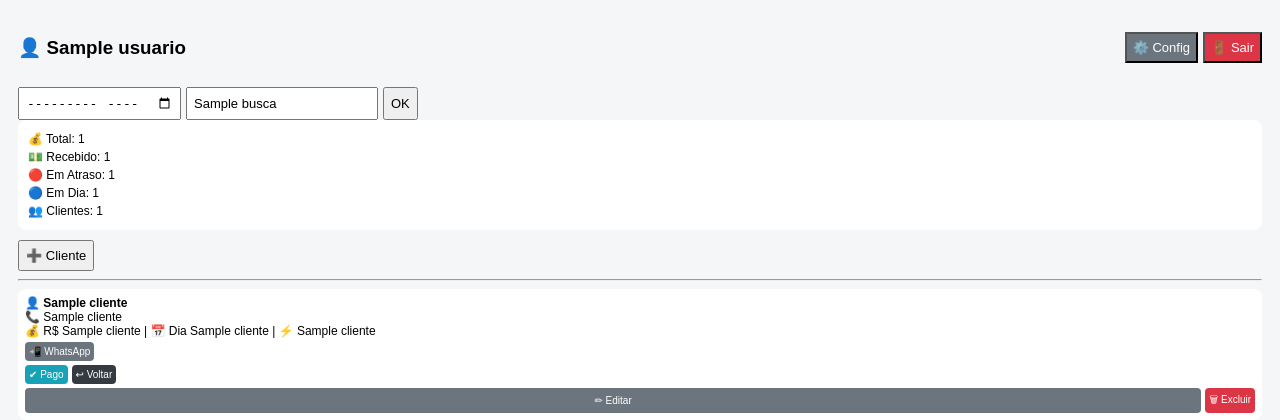
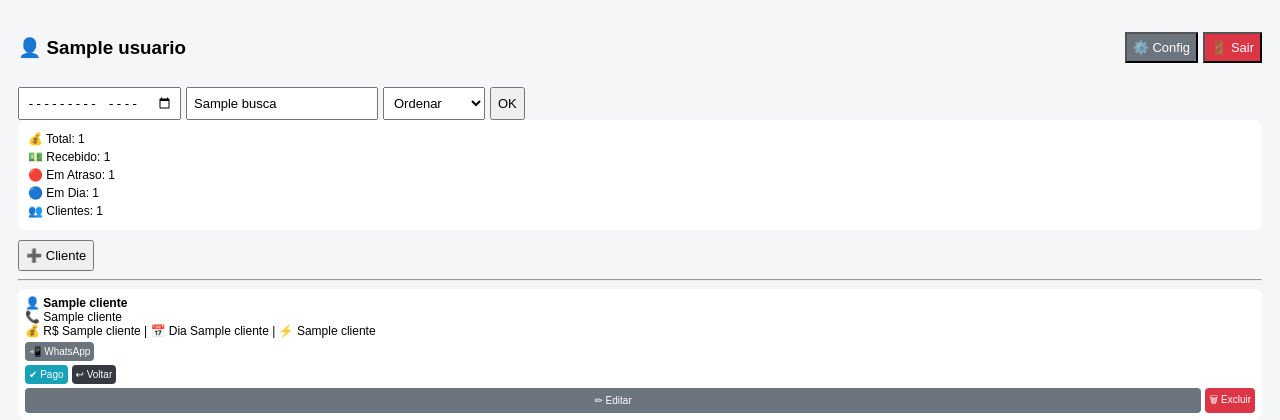
Before and after one commit to rmnet-glitch/sistema-provedor, a Flask app: template templates/index.html in a window 1280 px wide. Shown: the top 420 px of the page. Run offline with Flask 3, Linux system fonts and the light colour scheme; the template is opened without the code that fills it: most values are stand-ins (such as "Sample title", 1, 10 or a date in 2020); some libraries are stand-ins or nearby versions.

Commit message:
Atualizar o index.html

```diff
--- a/templates/index.html
+++ b/templates/index.html
@@ -24,7 +24,7 @@ gap:5px;
 flex-wrap:wrap;
 }
 
-input,button{
+input,select,button{
 padding:6px;
 font-size:13px;
 }
@@ -114,9 +114,20 @@ text-decoration:none;
 
 <!-- FILTROS -->
 <form class="topbar">
+
 <input type="month" name="mes" value="{{mes_ref}}">
 <input type="text" name="busca" placeholder="🔎 Buscar cliente..." value="{{busca}}">
+
+<!-- 🔽 FILTRO NOVO -->
+<select name="filtro">
+    <option value="">Ordenar</option>
+    <option value="nome" {% if filtro=='nome' %}selected{% endif %}>Nome (A-Z)</option>
+    <option value="status" {% if filtro=='status' %}selected{% endif %}>Status</option>
+    <option value="valor" {% if filtro=='valor' %}selected{% endif %}>Maior valor</option>
+</select>
+
 <button>OK</button>
+
 </form>
 
 <!-- TOTAIS -->
@@ -131,6 +142,7 @@ text-decoration:none;
 <!-- BOTÃO CADASTRO -->
 <button onclick="toggle('cad')">➕ Cliente</button>
 
+<!-- FORM -->
 <div id="cad" class="hidden">
 <form action="/add" method="post">
 <input name="nome" placeholder="Nome" required>
```
